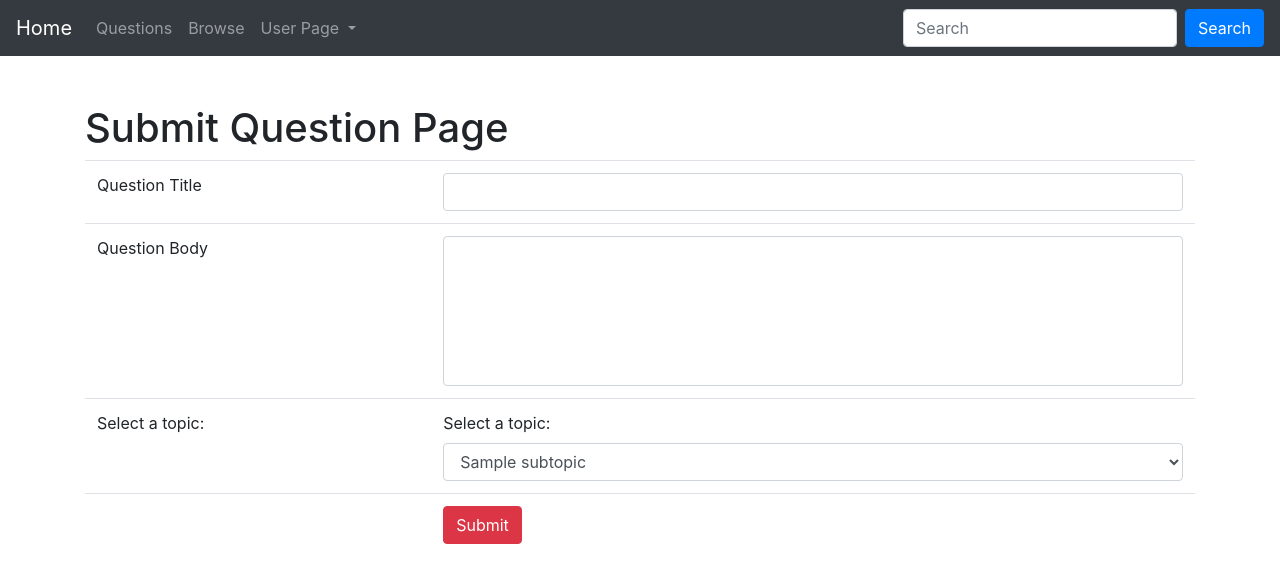
After one commit to bvo4/Databases-Project, a PHP site: page /submit.php in a window 1280 px wide. The commit adds this page. Shown: the top 583 px of the page. Run offline with PHP 8.4, Linux system fonts and the light colour scheme; tables that the repository leaves empty or names only in its code hold one stand-in row (values such as "Sample post").

Commit message:
Submit question page done

```diff
--- a/PHP web resources/header.php
+++ b/PHP web resources/header.php
@@ -1,3 +1,48 @@
+<style>
+/* Dropdown Button */
+.dropbtn {
+  background-color: #04AA6D;
+  color: white;
+  padding: 16px;
+  font-size: 16px;
+  border: none;
+}
+
+/* The container <div> - needed to position the dropdown content */
+.dropdown {
+  position: relative;
+  display: inline-block;
+}
+
+/* Dropdown Content (Hidden by Default) */
+.dropdown-content {
+  display: none;
+  position: absolute;
+  background-color: #f1f1f1;
+  min-width: 160px;
+  box-shadow: 0px 8px 16px 0px rgba(0,0,0,0.2);
+  z-index: 1;
+}
+
+/* Links inside the dropdown */
+.dropdown-content a {
+  color: black;
+  padding: 12px 16px;
+  text-decoration: none;
+  display: block;
+}
+
+/* Change color of dropdown links on hover */
+.dropdown-content a:hover {background-color: #ddd;}
+
+/* Show the dropdown menu on hover */
+.dropdown:hover .dropdown-content {display: block;}
+
+/* Change the background color of the dropdown button when the dropdown content is shown */
+.dropdown:hover .dropbtn {background-color: #3e8e41;}
+
+</style>
+
 <?php
 	function returnHeader(){
 
--- /dev/null
+++ b/PHP web resources/submit.php
@@ -0,0 +1,111 @@
+<!DOCTYPE html>
+<html lang="en">
+<head>
+    <meta charset="utf-8">
+    <meta http-equiv="X-UA-Compatible" content="IE=edge">
+    <meta name="viewport" content="width=device-width, initial-scale=1">
+
+<?php
+	include 'header.php';
+	$header = returnHeader();
+	echo $header;
+?>
+
+    <title>Submit Page</title>
+</head>
+<body>
+<div class="container mt-5">
+    <div class="row">
+    <div class="col-sm">
+        <h1>Submit Question Page</h1>
+    </div>
+</div>
+
+<form method="post" action ='submit.php'>
+    <table class='table table-hover'>
+        <tr>
+            <td>Question Title</td>
+            <td><input type='text' name='title' class='form-control' required></td>
+        </tr>
+
+        <tr>
+            <td>Question Body</td>
+            <td><input type='text' style='height:150px;' name='body' class='form-control' required></td>
+        </tr>
+
+		<tr>
+		<td>Select a topic:</td>
+		<td>
+			<div>
+			<label for="select_1">Select a topic:</label>
+			<select class="form-control" id="select_1" name='stid'>
+				<?php
+				topic_list();
+				?>
+			</select>
+			</div>
+		</td>
+		</tr>
+        <tr>
+            <td></td>
+            <td>
+				<button type="submit" name='register' color="secondary" class="btn btn-danger">
+					<span class="glyphicon glyphicon-plus"></span> Submit
+				</button>
+            </td>
+        </tr>
+    </table>
+</form>
+
+</div>
+
+<?php
+
+function topic_list()
+{
+	include 'db_connection_project.php';
+	$conn = OpenCon();
+
+	$sql = "select *
+			from subtopic";
+	$stmt = mysqli_query($conn, $sql);
+	while($row = mysqli_fetch_array($stmt))
+	{
+		$test = "<option class='dropdown-item' value=" . $row['stid'] . ">" . $row['sname'] . "</option> ";
+		echo $test;
+	}
+}
+
+function submit_question()
+{
+	$conn = OpenCon();
+
+	$sql = "select qid
+			from questions
+			order by qid desc
+			limit 1";
+	$stmt = mysqli_query($conn, $sql);
+	$qid = mysqli_fetch_array($stmt);
+
+	$qid = $qid['qid'] + 1;
+	$date = date('Y-m-d H:i:s');
+
+	$sql = "INSERT INTO questions(qid, stid, title, body)
+			VALUES($qid, $_POST[stid], '$_POST[title]', '$_POST[body]')";
+	$stmt = mysqli_query($conn, $sql);
+
+
+	$sql = "INSERT INTO post_question(qid, uid, resolved, timeposted)
+			VALUES($qid, $_SESSION[uid], False, '$date')";
+	$stmt = mysqli_query($conn, $sql);
+	echo "Question submitted";
+}
+
+if(isset($_POST['title']) && isset($_POST['body']))
+{
+	submit_question();
+}
+
+?>
+</body>
+</html>
```
Also changed, not shown: PHP web resources/question.php (+8 -1 lines).
